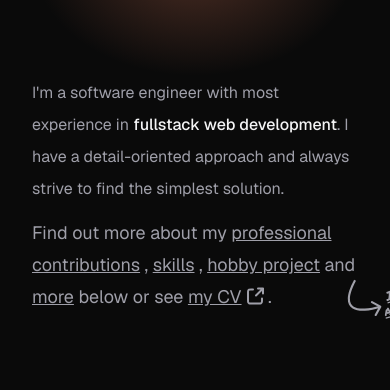
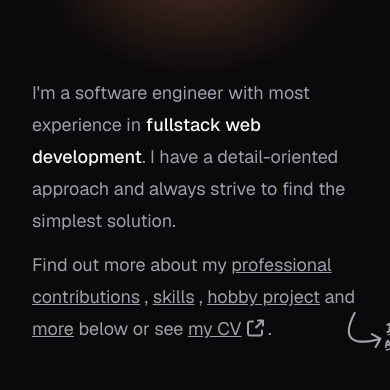
Before and after one commit to krystofspiller/homepage, an Astro site: page / in a window 390 px wide. Shown: the part 277-667 px from the top of the page. Built offline with nearby package versions, Linux system fonts and the light colour scheme; Astro itself is replaced by a stand-in of ours; no server answers; a script that the page names is missing.

Commit message:
fix paragraph size

```diff
--- a/src/pages/index.astro
+++ b/src/pages/index.astro
@@ -67,7 +67,7 @@ import OtherAboutSection from "@components/OtherAboutSection.astro"
     <p class="text-2xl text-zinc-400">Fullstack software engineer</p>
   </div>
   <section class="mb-20">
-    <p class="mb-3 text-base sm:text-lg leading-8 text-zinc-400">
+    <p class="mb-3 text-lg leading-8 text-zinc-400">
       I'm a software engineer with most experience in <strong
         class="font-medium text-zinc-100">fullstack web development</strong
       >. I have a detail-oriented approach and always strive to find the
```
